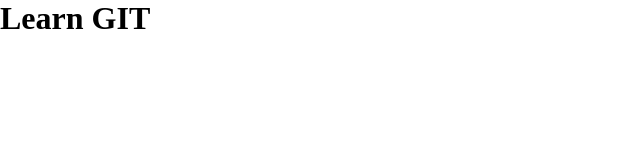
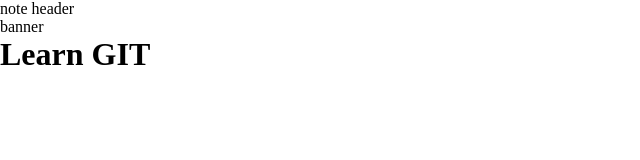
Before and after one commit to triminhnt/BC-28-GIT, a plain HTML site: page index.html in a window 1280 px wide. Shown: the whole page, without its empty margins (0-640 px from the left). Drawn offline with Linux system fonts and the light colour scheme.

Commit message:
modified

```diff
--- a/index.html
+++ b/index.html
@@ -9,6 +9,12 @@
     <link rel="stylesheet" href="./index.css">
 </head>
 <body>
+    <header>
+        note header
+    </header>
+    <main>
+        <section>banner</section>
+    </main>
     <h1>Learn GIT</h1>
 </body>
 </html>
```
